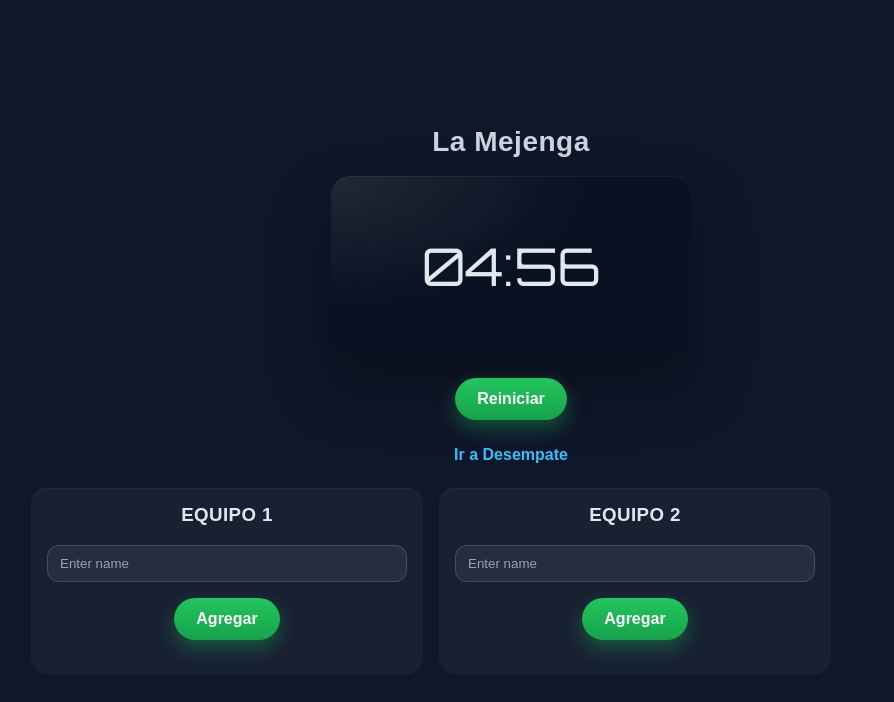
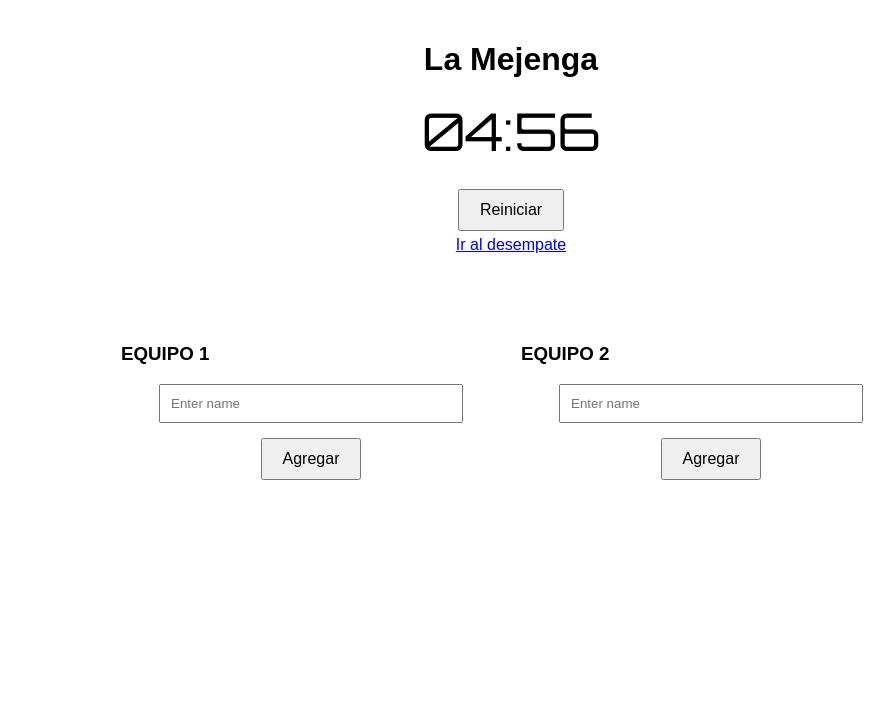
Before and after one commit to mchavarriae/timer-web, a website: page public/index.html in a window 1280 px wide. Shown: the whole page, without its empty margins (129-1023 px from the left). Drawn offline with Linux system fonts and the light colour scheme.

Commit message:
Volver a version funcional, los cambios de estilo, dañaron todo

```diff
--- a/public/index.html
+++ b/public/index.html
@@ -7,37 +7,16 @@
     <title>La Mejenga</title>
     <link href='https://fonts.googleapis.com/css?family=Orbitron' rel='stylesheet' type='text/css'>
     <link rel="stylesheet" href="styles.css">
-    <style>
-        :root { font-family: system-ui, -apple-system, Segoe UI, Roboto, Ubuntu, Cantarell, "Helvetica Neue", Arial, "Noto Sans", "Apple Color Emoji", "Segoe UI Emoji"; }
-        * { box-sizing: border-box; }
-        body { margin: 0; min-height: 100dvh; display: grid; place-items: center; background: #0f172a; color: #e2e8f0; }
-        .app { width: min(960px, 94vw); text-align: center; padding: 24px 0; }
-        h1 { font-weight: 700; letter-spacing: .5px; margin: 0 0 18px; font-size: clamp(20px, 3vw, 28px); opacity: .9; }
-        #timer { margin: 10px auto 16px; width: clamp(220px, 40vw, 360px); height: clamp(120px, 18vw, 180px); border-radius: 20px; display: grid; place-items: center; font-family: 'Orbitron', system-ui, -apple-system, Segoe UI, Roboto, Ubuntu, Cantarell, "Helvetica Neue", Arial; font-size: clamp(48px, 8vw, 84px); font-weight: 800; line-height: 1; background: radial-gradient(120% 120% at 0% 0%, #1f2937 0%, #0b1022 60%, #0b1022 100%); box-shadow: 0 30px 60px rgba(0,0,0,.35), inset 0 1px 0 rgba(255,255,255,.06); user-select: none; }
-        button { appearance: none; border: none; border-radius: 999px; padding: 12px 22px; font-size: 16px; font-weight: 700; cursor: pointer; background: linear-gradient(180deg, #22c55e, #16a34a); color: white; box-shadow: 0 8px 20px rgba(34,197,94,.35); transition: transform .08s ease, filter .2s ease, opacity .2s ease; margin: 6px; }
-        button:hover { filter: brightness(1.05); }
-        button:active { transform: translateY(1px) scale(.99); }
-        button[disabled] { opacity: .6; cursor: not-allowed; }
-        .container { margin-top: 24px; display: grid; gap: 16px; grid-template-columns: repeat(auto-fit, minmax(260px, 1fr)); }
-        .column { background: rgba(255,255,255,.04); border-radius: 16px; padding: 16px; box-shadow: inset 0 1px 0 rgba(255,255,255,.05); }
-        .column h3 { margin-top: 0; letter-spacing: .4px; }
-        input[type="text"] { width: 100%; padding: 10px 12px; border-radius: 12px; border: 1px solid rgba(255,255,255,.15); background: rgba(255,255,255,.06); color: #e2e8f0; }
-        input::placeholder { color: #94a3b8; }
-        ul { margin: 12px 0 0; padding-left: 18px; text-align: left; }
-    </style>
 
 </head>
 
 <body>
-<main class="app">
     <h1>La Mejenga</h1>
-    <script src="NoSleep.min.js"></script>
+     <script src="NoSleep.min.js"/></script>
     <div style="font-family: Orbitron; font-size: 52px; font-weight: 500;" id="timer">05:00</div>
     <button id="restartButton">Reiniciar</button>
+    <a href="desempate.html">Ir al desempate</a>
     <h1 style=" font-size: 42px" id="currentName"></h1>
-    <div style="margin: 16px 0;">
-        <a href="desempate.html" style="color:#38bdf8; font-weight:600; text-decoration:none;">Ir a Desempate</a>
-    </div>
 
     <div class="container">
 
@@ -63,7 +42,6 @@
 
     <audio id="alarmSound" src="alarm.mp3"></audio>
     <script src="script.js"></script>
-</main>
 </body>
 
 </html>
```
